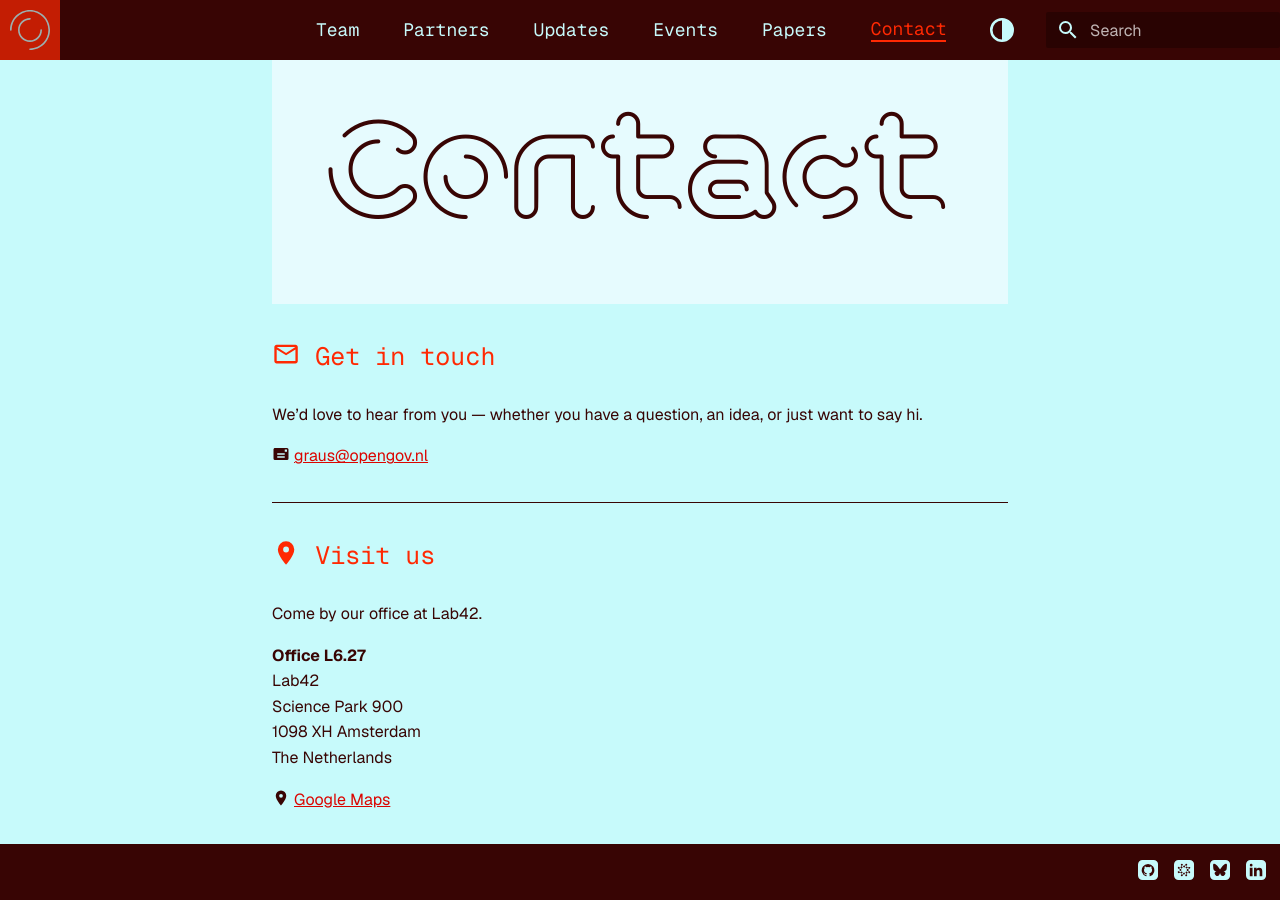
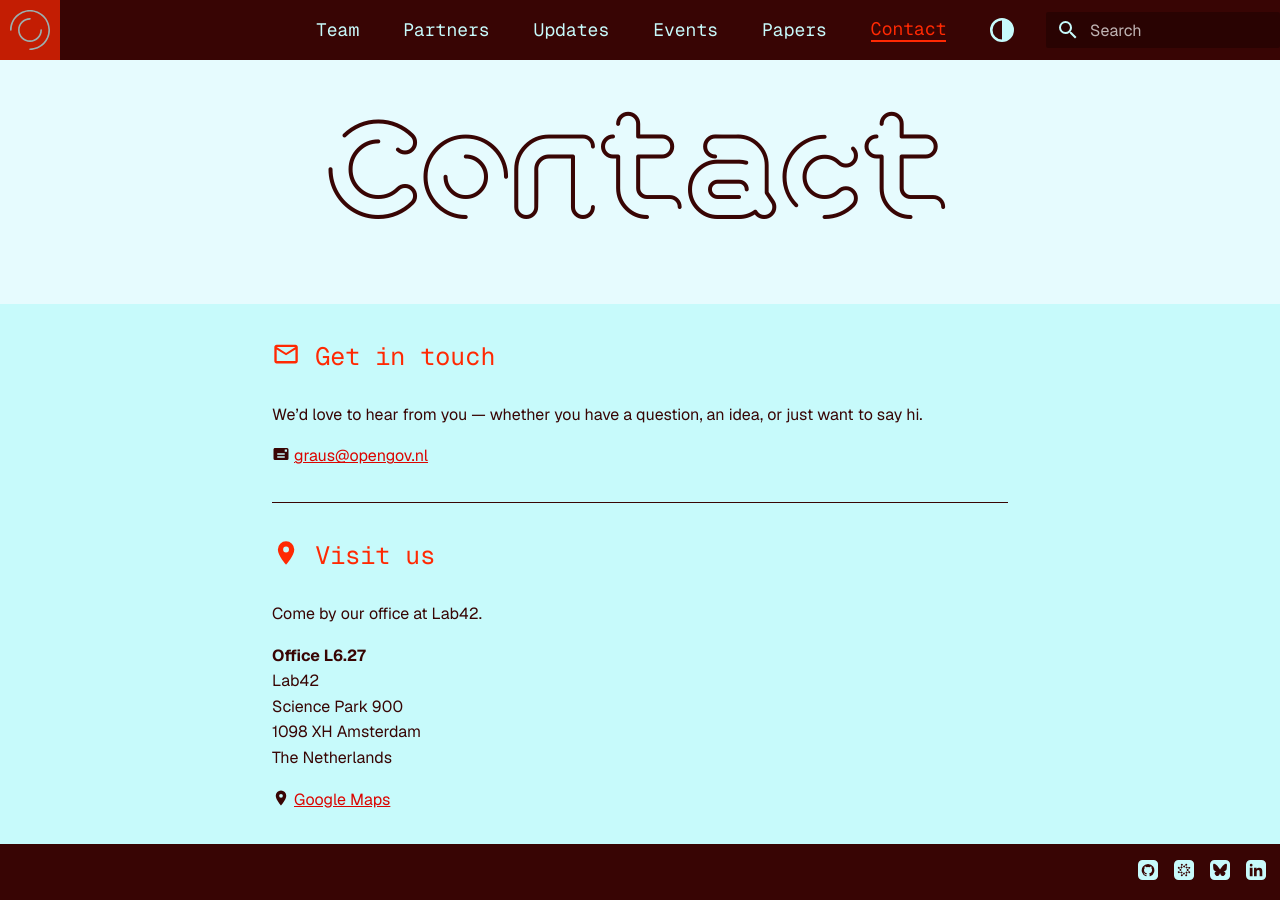
Before and after one commit to graus/testjefrummel.github.io, an MkDocs documentation site: the page built from docs/contact.md, in a window 1280 px wide and 900 px high. Built offline with MkDocs 1.6.1 and Material for MkDocs 9.7.7, drawn with Linux system fonts in a browser that asks for light colours.

Commit message:
enable full-width title banner

```diff
--- a/overrides/narrow.html
+++ b/overrides/narrow.html
@@ -1,7 +1,17 @@
 {% extends "main.html" %}
 
 {% block content %}
+
+  <!-- Full-width title section -->
+  <div class="narrow-title">
+    <div class="narrow-title__inner">
+      <h1 class="md-title">{{ page.title }}</h1>
+    </div>
+  </div>
+
+  <!-- Narrow content area -->
   <div class="narrow-page">
-    {{ super() }}
+    {{ page.content }}
   </div>
+
 {% endblock %}
```
